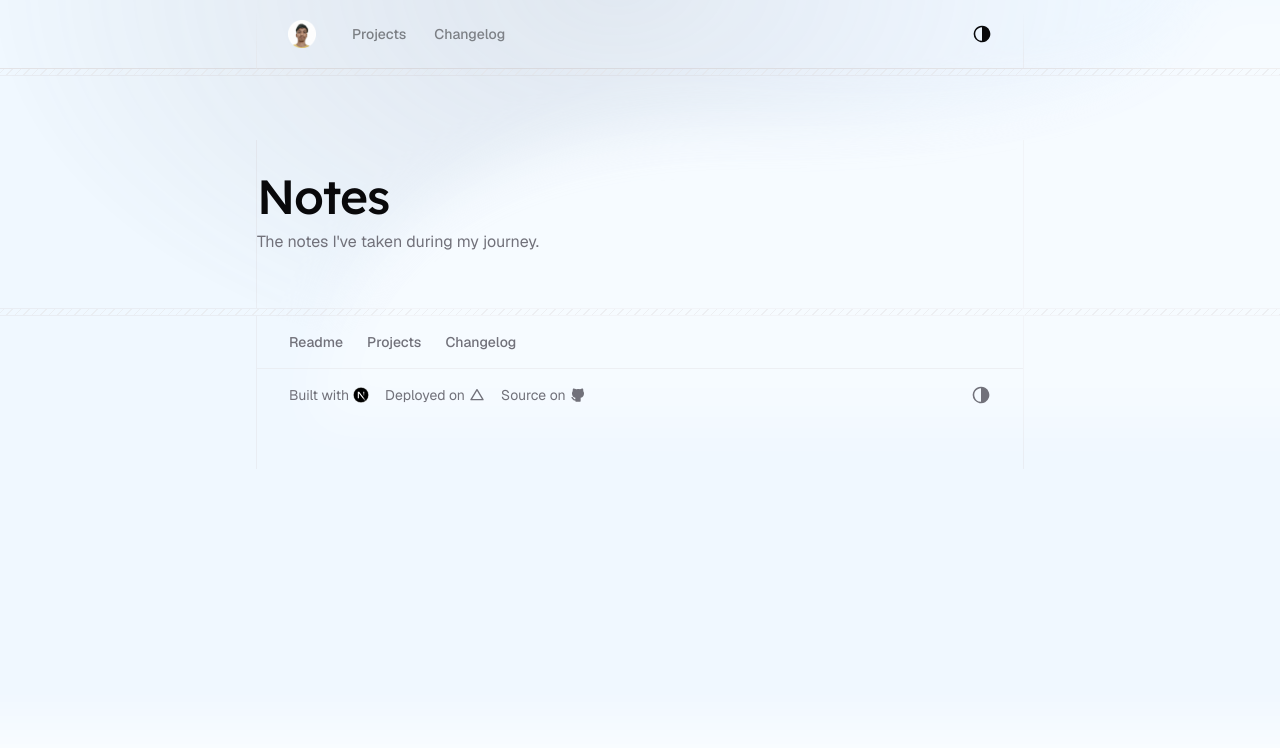
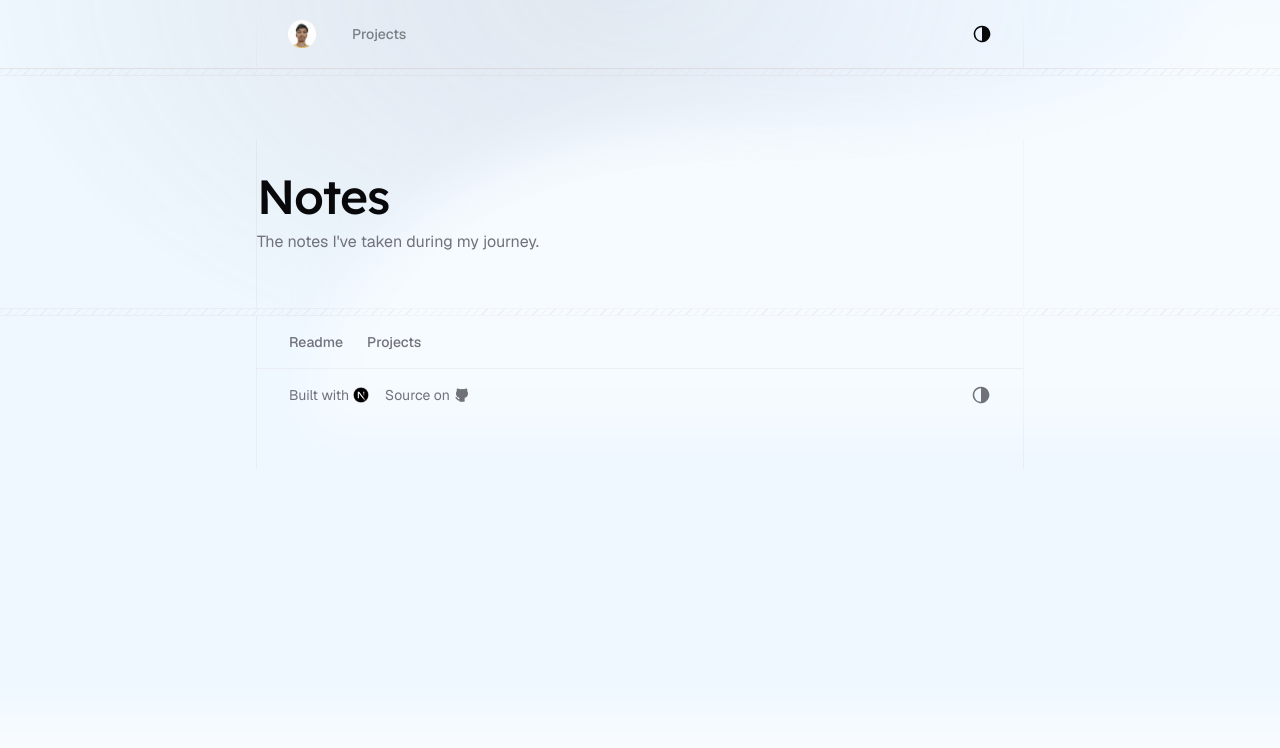
Before and after one commit to AmolKumarGupta/portfolio-2025, a Next.js app: page /notes in a window 1280 px wide. Shown: the top 748 px of the page. Built offline with nearby package versions, Linux system fonts and the light colour scheme.

Commit message:
chore: remove route '/changelog'

```diff
--- a/app/sitemap.ts
+++ b/app/sitemap.ts
@@ -3,7 +3,7 @@ export const dynamic = "force-static";
 export default async function sitemap() {
 	const routes = [
 		"",
-		"/changelog",
+		// "/changelog",
 		// "/notes",
 		"/projects",
 		// "/stack",
--- a/components/blocks/footer.tsx
+++ b/components/blocks/footer.tsx
@@ -49,14 +49,14 @@ export function Footer() {
 									>
 										Built with <IconNextjs className="size-4 inline" />
 									</Link>
-									<Link
+									{/*<Link
 										href="https://www.vercel.com"
 										target="_blank"
 										rel="nofollow"
 										className="items-center flex gap-1 dark:hover:text-white"
 									>
 										Deployed on <IconBrandVercel className="size-4 inline" />
-									</Link>
+									</Link>*/}
 									<Link
 										href="https://github.com/AmolKumarGupta/portfolio"
 										target="_blank"
--- a/components/blocks/header.tsx
+++ b/components/blocks/header.tsx
@@ -36,7 +36,7 @@ export const SiteHeader = () => {
 									Projects
 								</Link>
 							</Button>
-							<Button
+							{/*<Button
 								asChild
 								size="sm"
 								variant="ghost"
@@ -48,7 +48,7 @@ export const SiteHeader = () => {
 								<Link href="/changelog" className="!text-sm">
 									Changelog
 								</Link>
-							</Button>
+							</Button>*/}
 						</div>
 					</div>
 					<div className="flex items-center">
--- a/lib/utils.tsx
+++ b/lib/utils.tsx
@@ -30,7 +30,7 @@ export const formattedDateTimeline = (
 export const navItems = [
 	{ href: "/", label: "Readme" },
 	{ href: "/projects", label: "Projects" },
-	{ href: "/changelog", label: "Changelog" },
+	// { href: "/changelog", label: "Changelog" },
 ];
 
 export const careerItems = [
```
Also changed, not shown: .zed/settings.json (added).
